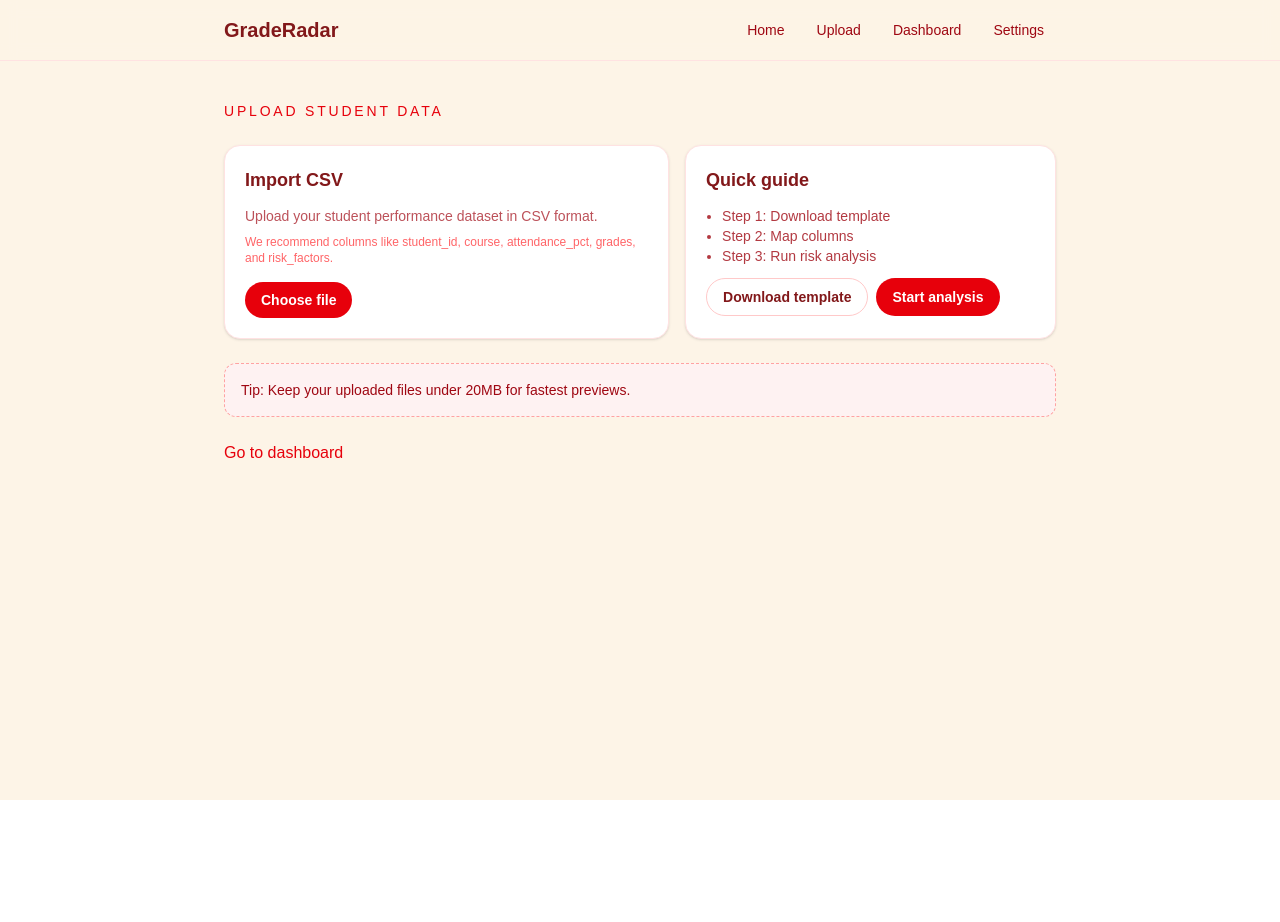
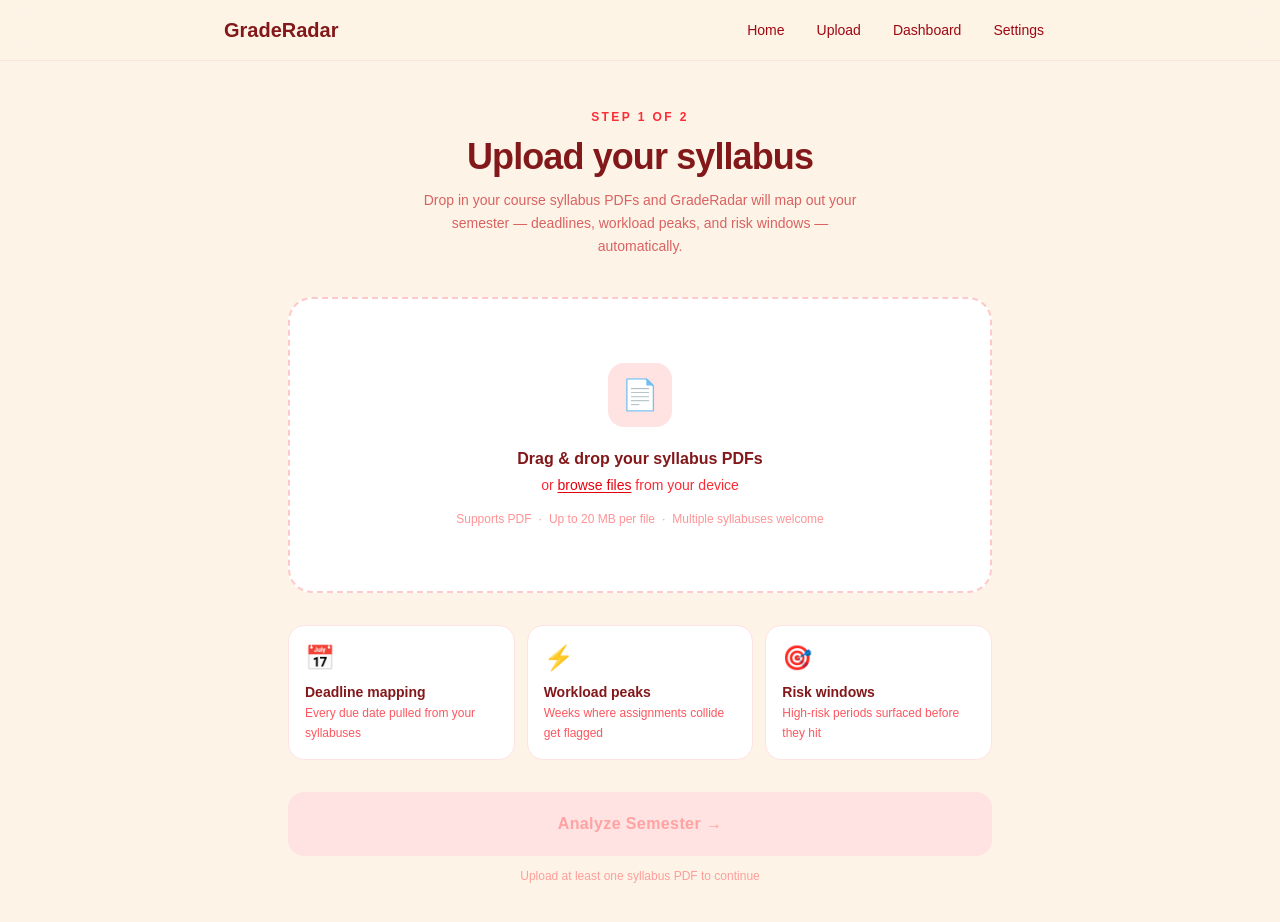
Before and after one commit to masterjabari21-cell/academic-risk-enginee, a Next.js app: page /upload in a window 1280 px wide. Shown: the top 922 px of the page. Before the commit the page ends 800 px from the top, so only its background shows below. Built offline with nearby package versions, Linux system fonts and the light colour scheme.

Commit message:
Build interactive upload page with drag-and-drop and analyze flow
Co-Authored-By: Claude Sonnet 4.6 <noreply@anthropic.com>

```diff
--- a/app/upload/page.tsx
+++ b/app/upload/page.tsx
@@ -1,45 +1,233 @@
+"use client";
+
 import Link from "next/link";
-import { Button, Card, PageShell, SiteHeader } from "../components/ui";
+import { useRef, useState } from "react";
+import { SiteHeader } from "../components/ui";
+
+interface UploadedFile {
+  name: string;
+  size: number;
+  type: string;
+}
+
+function formatBytes(bytes: number) {
+  if (bytes < 1024) return `${bytes} B`;
+  if (bytes < 1024 * 1024) return `${(bytes / 1024).toFixed(1)} KB`;
+  return `${(bytes / (1024 * 1024)).toFixed(1)} MB`;
+}
 
 export default function UploadPage() {
+  const [dragging, setDragging] = useState(false);
+  const [files, setFiles] = useState<UploadedFile[]>([]);
+  const [analyzing, setAnalyzing] = useState(false);
+  const [analyzed, setAnalyzed] = useState(false);
+  const inputRef = useRef<HTMLInputElement>(null);
+
+  function addFiles(incoming: FileList | null) {
+    if (!incoming) return;
+    const accepted = Array.from(incoming).filter(
+      (f) => f.type === "application/pdf" || f.name.endsWith(".pdf")
+    );
+    setFiles((prev) => {
+      const existing = new Set(prev.map((f) => f.name));
+      const fresh = accepted
+        .filter((f) => !existing.has(f.name))
+        .map((f) => ({ name: f.name, size: f.size, type: f.type }));
+      return [...prev, ...fresh];
+    });
+    setAnalyzed(false);
+  }
+
+  function removeFile(name: string) {
+    setFiles((prev) => prev.filter((f) => f.name !== name));
+    setAnalyzed(false);
+  }
+
+  function handleDrop(e: React.DragEvent) {
+    e.preventDefault();
+    setDragging(false);
+    addFiles(e.dataTransfer.files);
+  }
+
+  function handleAnalyze() {
+    if (!files.length || analyzing) return;
+    setAnalyzing(true);
+    setTimeout(() => {
+      setAnalyzing(false);
+      setAnalyzed(true);
+    }, 2200);
+  }
+
   return (
     <div className="min-h-screen bg-[#fdf4e7] text-red-900 transition-colors duration-200 dark:bg-slate-950 dark:text-slate-100">
       <SiteHeader />
-      <PageShell title="Upload student data">
-        <div className="grid gap-4 lg:grid-cols-[1.2fr_1fr]">
-          <Card
-            title="Import CSV"
-            footer={<Button type="button">Choose file</Button>}
-          >
-            Upload your student performance dataset in CSV format.
-            <div className="mt-2 text-xs text-red-400 dark:text-slate-400">
-              We recommend columns like student_id, course, attendance_pct, grades, and risk_factors.
+
+      <main className="mx-auto w-full max-w-3xl px-4 py-12 sm:px-6 lg:px-8">
+
+        {/* Page heading */}
+        <div className="mb-10 text-center">
+          <p className="text-xs font-semibold uppercase tracking-[0.2em] text-red-500 dark:text-indigo-400">
+            Step 1 of 2
+          </p>
+          <h1 className="mt-3 text-3xl font-bold tracking-tight text-red-900 dark:text-white sm:text-4xl">
+            Upload your syllabus
+          </h1>
+          <p className="mx-auto mt-3 max-w-md text-sm leading-relaxed text-red-700/60 dark:text-slate-400">
+            Drop in your course syllabus PDFs and GradeRadar will map out your semester — deadlines, workload peaks, and risk windows — automatically.
+          </p>
+        </div>
+
+        {/* Drop zone */}
+        <div
+          onDragOver={(e) => { e.preventDefault(); setDragging(true); }}
+          onDragLeave={() => setDragging(false)}
+          onDrop={handleDrop}
+          onClick={() => inputRef.current?.click()}
+          className={`
+            relative cursor-pointer rounded-3xl border-2 border-dashed px-8 py-16 text-center
+            transition-all duration-200 select-none
+            ${dragging
+              ? "border-red-500 bg-red-100/60 dark:border-indigo-400 dark:bg-indigo-900/20 scale-[1.01]"
+              : "border-red-200 bg-white hover:border-red-400 hover:bg-red-50/50 dark:border-slate-700 dark:bg-slate-900/50 dark:hover:border-indigo-500 dark:hover:bg-indigo-900/10"
+            }
+          `}
+        >
+          <input
+            ref={inputRef}
+            type="file"
+            accept=".pdf,application/pdf"
+            multiple
+            className="hidden"
+            onChange={(e) => addFiles(e.target.files)}
+          />
+
+          {/* Icon */}
+          <div className={`
+            mx-auto mb-5 flex h-16 w-16 items-center justify-center rounded-2xl text-3xl
+            transition-colors duration-200
+            ${dragging
+              ? "bg-red-200 dark:bg-indigo-800/60"
+              : "bg-red-100 dark:bg-slate-800"
+            }
+          `}>
+            📄
+          </div>
+
+          <p className="text-base font-semibold text-red-900 dark:text-slate-100">
+            {dragging ? "Drop your PDFs here" : "Drag & drop your syllabus PDFs"}
+          </p>
+          <p className="mt-1 text-sm text-red-500 dark:text-slate-500">
+            or <span className="font-medium text-red-600 underline underline-offset-2 dark:text-indigo-400">browse files</span> from your device
+          </p>
+          <p className="mt-4 text-xs text-red-400/70 dark:text-slate-600">
+            Supports PDF &nbsp;·&nbsp; Up to 20 MB per file &nbsp;·&nbsp; Multiple syllabuses welcome
+          </p>
+        </div>
+
+        {/* File list */}
+        {files.length > 0 && (
+          <ul className="mt-4 space-y-2">
+            {files.map((file) => (
+              <li
+                key={file.name}
+                className="flex items-center justify-between rounded-2xl border border-red-100 bg-white px-4 py-3 shadow-sm dark:border-slate-700 dark:bg-slate-800/70"
+              >
+                <div className="flex items-center gap-3 min-w-0">
+                  <span className="text-xl">📑</span>
+                  <div className="min-w-0">
+                    <p className="truncate text-sm font-medium text-red-900 dark:text-slate-100">
+                      {file.name}
+                    </p>
+                    <p className="text-xs text-red-400 dark:text-slate-500">
+                      {formatBytes(file.size)}
+                    </p>
+                  </div>
+                </div>
+                <button
+                  type="button"
+                  onClick={(e) => { e.stopPropagation(); removeFile(file.name); }}
+                  className="ml-4 flex-shrink-0 rounded-full p-1.5 text-red-300 transition hover:bg-red-100 hover:text-red-600 dark:text-slate-500 dark:hover:bg-slate-700 dark:hover:text-slate-200"
+                  aria-label="Remove file"
+                >
+                  ✕
+                </button>
+              </li>
+            ))}
+          </ul>
+        )}
+
+        {/* What we extract */}
+        <div className="mt-8 grid gap-3 sm:grid-cols-3">
+          {[
+            { icon: "📅", label: "Deadline mapping", desc: "Every due date pulled from your syllabuses" },
+            { icon: "⚡", label: "Workload peaks", desc: "Weeks where assignments collide get flagged" },
+            { icon: "🎯", label: "Risk windows", desc: "High-risk periods surfaced before they hit" },
+          ].map((item) => (
+            <div
+              key={item.label}
+              className="rounded-2xl border border-red-100 bg-white p-4 dark:border-slate-700 dark:bg-slate-800/50"
+            >
+              <span className="text-2xl">{item.icon}</span>
+              <p className="mt-2 text-sm font-semibold text-red-900 dark:text-slate-100">{item.label}</p>
+              <p className="mt-0.5 text-xs leading-relaxed text-red-500/80 dark:text-slate-400">{item.desc}</p>
             </div>
-          </Card>
+          ))}
+        </div>
 
-          <Card title="Quick guide">
-            <ul className="list-disc pl-4 text-red-800/80 dark:text-slate-300">
-              <li>Step 1: Download template</li>
-              <li>Step 2: Map columns</li>
-              <li>Step 3: Run risk analysis</li>
-            </ul>
-            <div className="mt-3 flex gap-2">
-              <Button variant="ghost" type="button">
-                Download template
-              </Button>
-              <Button type="button">Start analysis</Button>
+        {/* Analyze button */}
+        <div className="mt-8">
+          {analyzed ? (
+            <div className="rounded-2xl border border-green-200 bg-green-50 px-6 py-5 text-center dark:border-green-800 dark:bg-green-950/30">
+              <p className="text-base font-semibold text-green-700 dark:text-green-400">
+                ✓ Analysis complete
+              </p>
+              <p className="mt-1 text-sm text-green-600/80 dark:text-green-500/80">
+                Your semester has been mapped. Head to the dashboard to see your risk report.
+              </p>
+              <Link
+                href="/dashboard"
+                className="mt-4 inline-flex items-center gap-2 rounded-full bg-green-600 px-6 py-2.5 text-sm font-semibold text-white transition hover:bg-green-500 dark:bg-green-700 dark:hover:bg-green-600"
+              >
+                View risk dashboard →
+              </Link>
             </div>
-          </Card>
+          ) : (
+            <button
+              type="button"
+              onClick={handleAnalyze}
+              disabled={files.length === 0 || analyzing}
+              className={`
+                w-full rounded-2xl px-8 py-5 text-base font-bold tracking-wide transition-all duration-200
+                ${files.length === 0
+                  ? "cursor-not-allowed bg-red-100 text-red-300 dark:bg-slate-800 dark:text-slate-600"
+                  : analyzing
+                  ? "cursor-wait bg-red-600 text-white opacity-80 dark:bg-indigo-600"
+                  : "bg-red-600 text-white shadow-lg shadow-red-200 hover:bg-red-700 hover:shadow-red-300 active:scale-[0.98] dark:bg-indigo-600 dark:shadow-indigo-900 dark:hover:bg-indigo-500"
+                }
+              `}
+            >
+              {analyzing ? (
+                <span className="flex items-center justify-center gap-3">
+                  <svg className="h-5 w-5 animate-spin" viewBox="0 0 24 24" fill="none">
+                    <circle className="opacity-25" cx="12" cy="12" r="10" stroke="currentColor" strokeWidth="4" />
+                    <path className="opacity-75" fill="currentColor" d="M4 12a8 8 0 018-8v8H4z" />
+                  </svg>
+                  Analyzing your semester…
+                </span>
+              ) : (
+                "Analyze Semester →"
+              )}
+            </button>
+          )}
+
+          {files.length === 0 && !analyzed && (
+            <p className="mt-3 text-center text-xs text-red-400/60 dark:text-slate-600">
+              Upload at least one syllabus PDF to continue
+            </p>
+          )}
         </div>
-        <div className="mt-6 rounded-xl border border-dashed border-red-300 bg-red-50 p-4 text-sm text-red-800 dark:border-indigo-700 dark:bg-indigo-950/40 dark:text-indigo-300">
-          Tip: Keep your uploaded files under 20MB for fastest previews.
-        </div>
-        <div className="mt-6">
-          <Link href="/dashboard" className="font-medium text-red-600 hover:text-red-700 dark:text-indigo-400 dark:hover:text-indigo-300">
-            Go to dashboard
-          </Link>
-        </div>
-      </PageShell>
+
+      </main>
     </div>
   );
 }
```
